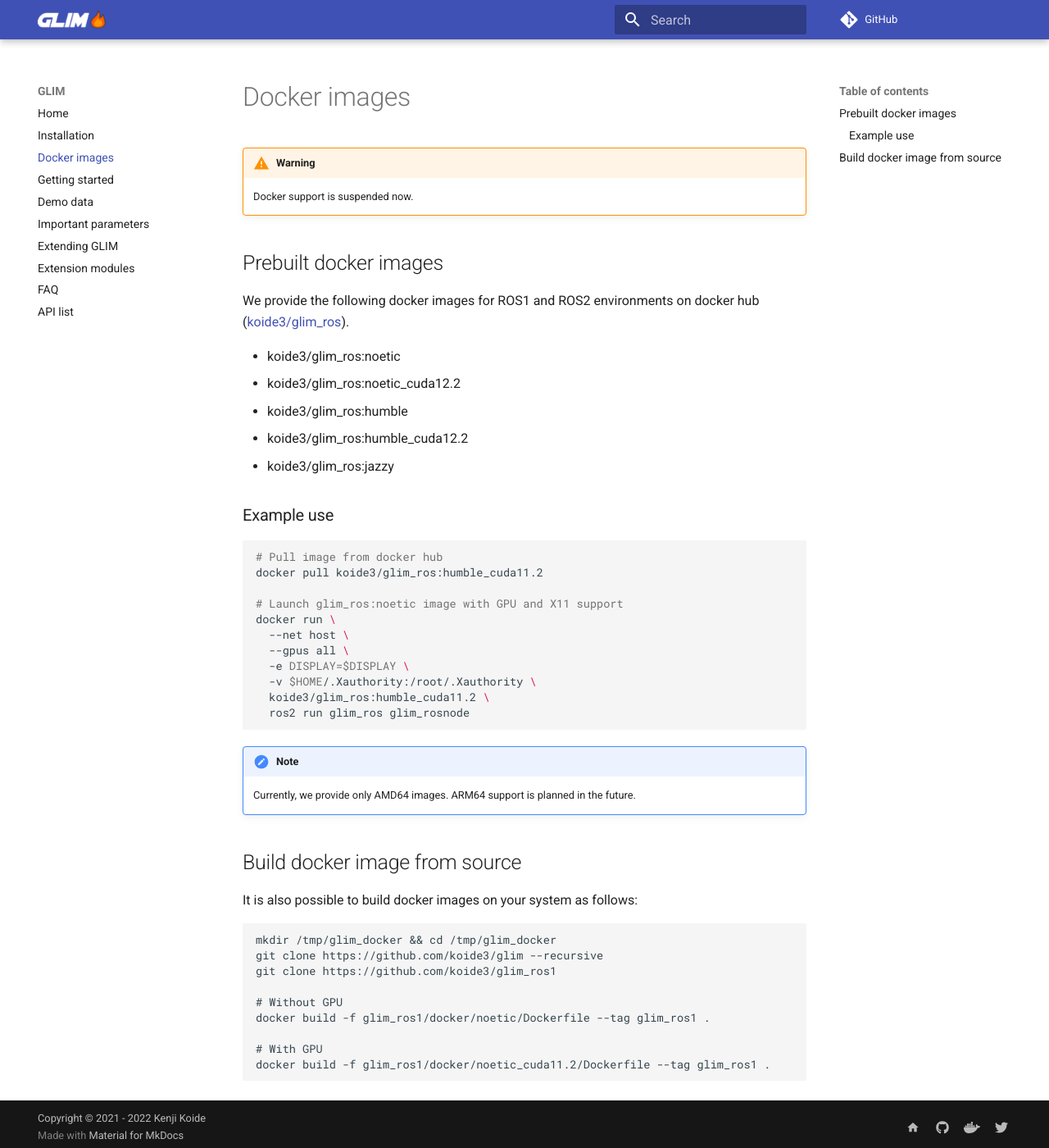
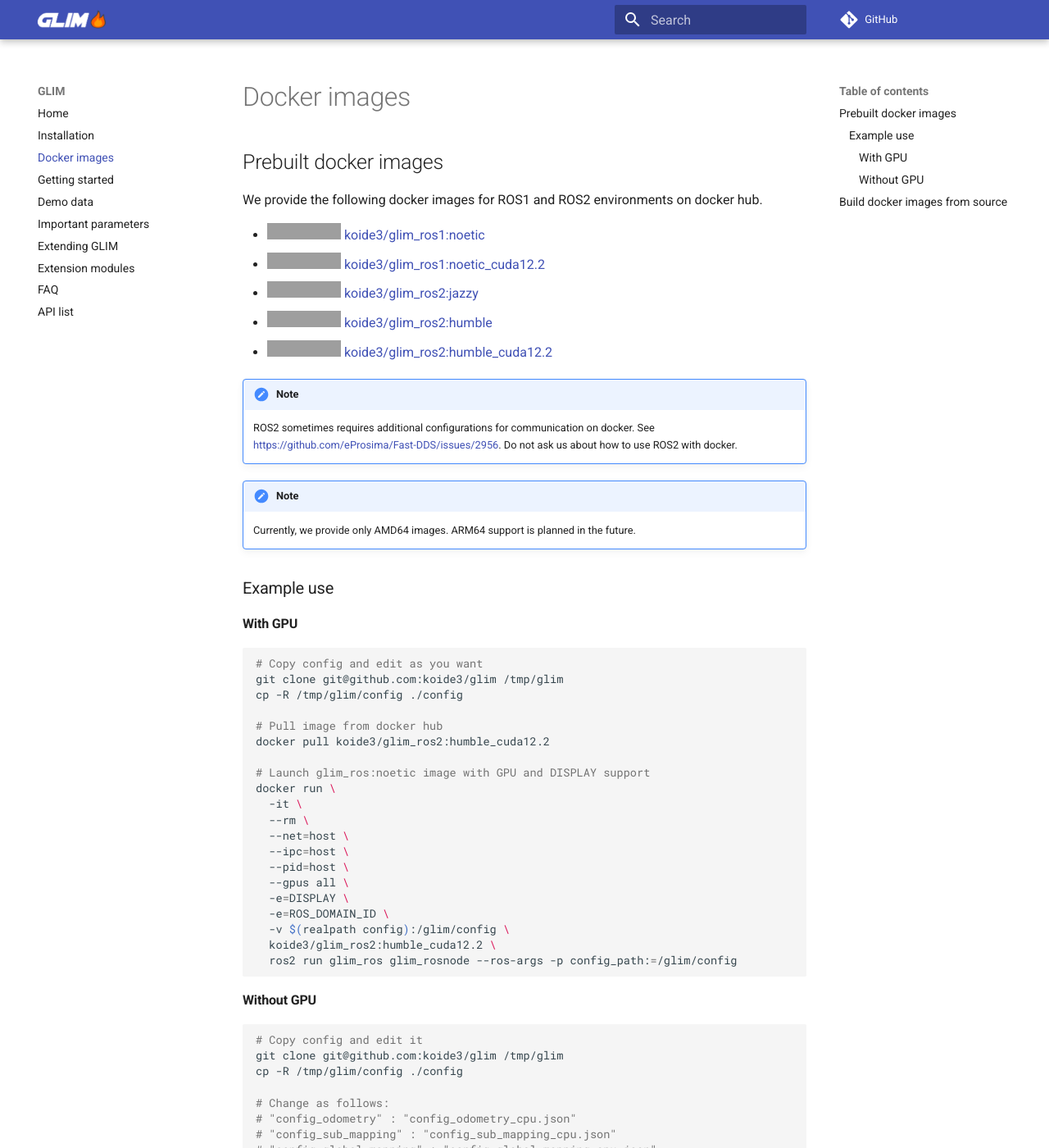
Before and after one commit to rsasaki0109/glil_unofficial, an MkDocs documentation site: the page built from docs/docker.md, in a window 1280 px wide and 1400 px high. Shown: the whole window at 82% size. Built offline with MkDocs 1.6.1 and Material for MkDocs 9.7.7, drawn with Linux system fonts in a browser that asks for light colours; nearby versions of some CDN libraries; comment, search, counter and statistics services are not loaded; some of the changed text lies outside the part shown; grey boxes are pictures that could not be loaded.

Commit message:
docs for docker (#15)
* new ci

* fix url

* docs for docker

* update README

````diff
--- a/docs/docker.md
+++ b/docs/docker.md
@@ -1,49 +1,100 @@
 # Docker images
-
-!!!warning
-    Docker support is suspended now.
 
 ## Prebuilt docker images
 
-We provide the following docker images for ROS1 and ROS2 environments on docker hub ([koide3/glim_ros](https://hub.docker.com/repository/docker/koide3/glim_ros)).
+We provide the following docker images for ROS1 and ROS2 environments on docker hub.
 
-- koide3/glim_ros:noetic
-- koide3/glim_ros:noetic_cuda12.2
-- koide3/glim_ros:humble
-- koide3/glim_ros:humble_cuda12.2
-- koide3/glim_ros:jazzy
+- [![Docker Image Size (tag)](https://img.shields.io/docker/image-size/koide3/glim_ros1/noetic) koide3/glim_ros1:noetic](https://hub.docker.com/repository/docker/koide3/glim_ros1/tags)
+- [![Docker Image Size (tag)](https://img.shields.io/docker/image-size/koide3/glim_ros1/noetic_cuda12.2) koide3/glim_ros1:noetic_cuda12.2](https://hub.docker.com/repository/docker/koide3/glim_ros1/tags)
+- [![Docker Image Size (tag)](https://img.shields.io/docker/image-size/koide3/glim_ros2/jazzy) koide3/glim_ros2:jazzy](https://hub.docker.com/repository/docker/koide3/glim_ros2/tags)
+- [![Docker Image Size (tag)](https://img.shields.io/docker/image-size/koide3/glim_ros2/humble) koide3/glim_ros2:humble](https://hub.docker.com/repository/docker/koide3/glim_ros2/tags)
+- [![Docker Image Size (tag)](https://img.shields.io/docker/image-size/koide3/glim_ros2/humble_cuda12.2) koide3/glim_ros2:humble_cuda12.2](https://hub.docker.com/repository/docker/koide3/glim_ros2/tags)
 
-### Example use
-
-```bash
-# Pull image from docker hub
-docker pull koide3/glim_ros:humble_cuda11.2
-
-# Launch glim_ros:noetic image with GPU and X11 support
-docker run \
-  --net host \
-  --gpus all \
-  -e DISPLAY=$DISPLAY \
-  -v $HOME/.Xauthority:/root/.Xauthority \
-  koide3/glim_ros:humble_cuda11.2 \
-  ros2 run glim_ros glim_rosnode
-```
+!!! note
+    ROS2 sometimes requires additional configurations for communication on docker. See [https://github.com/eProsima/Fast-DDS/issues/2956](https://github.com/eProsima/Fast-DDS/issues/2956). Do not ask us about how to use ROS2 with docker.
 
 !!! note
     Currently, we provide only AMD64 images. ARM64 support is planned in the future.
 
-## Build docker image from source
+### Example use
 
-It is also possible to build docker images on your system as follows:
+#### With GPU
+
+```bash
+# Copy config and edit as you want
+git clone git@github.com:koide3/glim /tmp/glim
+cp -R /tmp/glim/config ./config
+
+# Pull image from docker hub
+docker pull koide3/glim_ros2:humble_cuda12.2
+
+# Launch glim_ros:noetic image with GPU and DISPLAY support
+docker run \
+  -it \
+  --rm \
+  --net=host \
+  --ipc=host \
+  --pid=host \
+  --gpus all \
+  -e=DISPLAY \
+  -e=ROS_DOMAIN_ID \
+  -v $(realpath config):/glim/config \
+  koide3/glim_ros2:humble_cuda12.2 \
+  ros2 run glim_ros glim_rosnode --ros-args -p config_path:=/glim/config
+```
+
+#### Without GPU
+
+```bash
+# Copy config and edit it
+git clone git@github.com:koide3/glim /tmp/glim
+cp -R /tmp/glim/config ./config
+
+# Change as follows:
+# "config_odometry" : "config_odometry_cpu.json"
+# "config_sub_mapping" : "config_sub_mapping_cpu.json"
+# "config_global_mapping" : "config_global_mapping_cpu.json"
+nano config/config.json
+
+# Pull image from docker hub
+docker pull koide3/glim_ros2:humble
+
+# Launch glim_ros:noetic image with DISPLAY support
+docker run \
+  -it \
+  --rm \
+  --net=host \
+  --ipc=host \
+  --pid=host \
+  --gpus all \
+  -e=DISPLAY \
+  -e=ROS_DOMAIN_ID \
+  -v $(realpath config):/glim/config \
+  koide3/glim_ros2:humble \
+  ros2 run glim_ros glim_rosnode --ros-args -p config_path:=/glim/config
+```
+
+
+## Build docker images from source
 
 ```
 mkdir /tmp/glim_docker && cd /tmp/glim_docker
-git clone https://github.com/koide3/glim --recursive
-git clone https://github.com/koide3/glim_ros1
+git clone git@github.com:koide3/glim
+git clone git@github.com:koide3/glim_ros2
 
 # Without GPU
-docker build -f glim_ros1/docker/noetic/Dockerfile --tag glim_ros1 .
+docker build \
+  -f glim_ros2/docker/Dockerfile.gcc \
+  --build-arg="BASE_IMAGE=koide3/gtsam_points:jammy" \
+  --build-arg="ROS_DISTRO=humble" \
+  --tag glim_ros2:humble \
+  .
 
 # With GPU
-docker build -f glim_ros1/docker/noetic_cuda11.2/Dockerfile --tag glim_ros1 .
+docker build \
+  -f glim_ros2/docker/Dockerfile.gcc.cuda \
+  --build-arg="BASE_IMAGE=koide3/gtsam_points:jammy_cuda12.2" \
+  --build-arg="ROS_DISTRO=humble" \
+  --tag glim_ros2:humble_cuda12.2 \
+  .
 ```
````
Also changed, not shown: README.md (+4 -2 lines), docs/demo.md (+14 -0 lines), docs/extensions.md (+4 -9 lines), docs/index.md (+1 -1 lines), docs/installation.md (+0 -1 lines).
